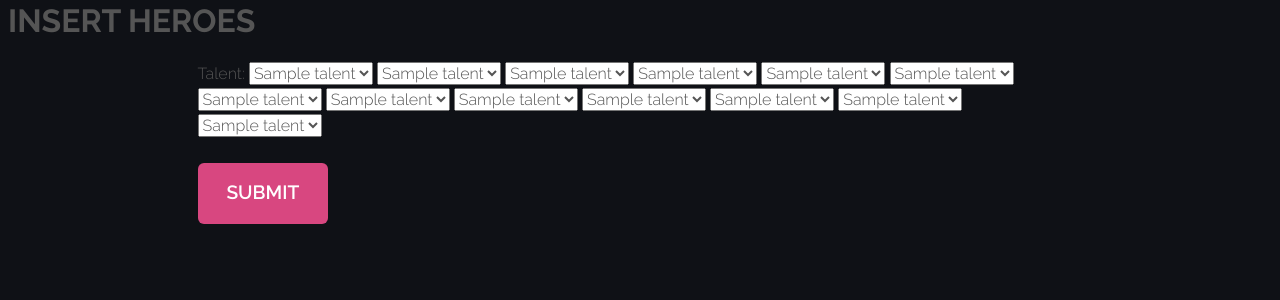
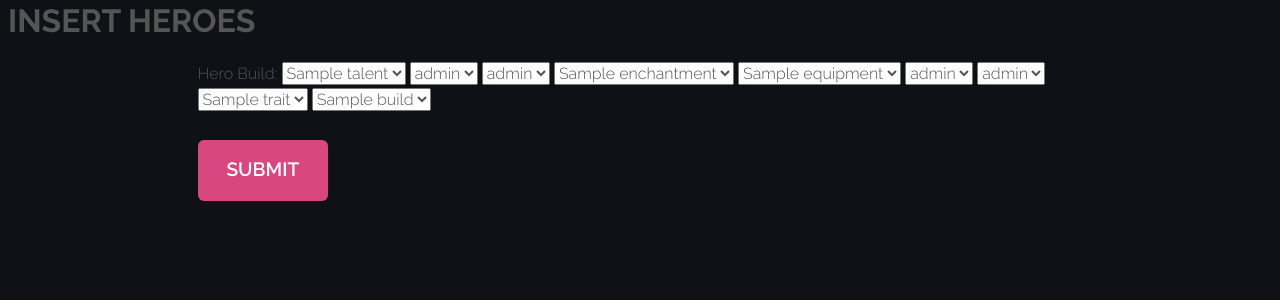
Before and after one commit to LukaCopar/cc-wiki, a PHP site: page /builds/insert.php in a window 1280 px wide. Shown: the top 300 px of the page. Run offline with PHP 8.4, Linux system fonts and the light colour scheme; tables that the repository leaves empty or names only in its code hold one stand-in row (values such as "Sample post").

Commit message:
naredu sm hero insert pa hero build insert

```diff
--- a/builds/insert.php
+++ b/builds/insert.php
@@ -6,7 +6,7 @@
 
 	<html>
 	<head>
-	    <title>Castle Clash Wiki</title>
+	    <title>Insert Hero Build</title>
 		<link rel="stylesheet" href="../../css/style.css" type="text/css">
 		<script src="../js/index.js"></script>
 
@@ -14,10 +14,10 @@
 
 	<body>
 	   <h1>INSERT HEROES</h1> </br>
-
+	   <div>
 		<form action="./insert_b.php" method="post" enctype="multipart/form-data">
 
-  <label>Talent:</label>
+  <label>Hero Build:</label>
   <select name="talent" id="talent">
   <?php
   $query = "SELECT name FROM talents";
@@ -28,9 +28,31 @@
 	 ?></option>
   </select>
 
-  <select name="talent" id="talent">
+  <select name="brakethrough" id="brakethrough">
   <?php
-  $query = "SELECT name FROM talents";
+  $query = "SELECT level FROM brakethroughs";
+  $stmt = $pdo ->query($query);
+	foreach ($stmt as $row){
+	?>
+	 <option name="talent" value="<?php echo($row['level']); ?>" > <?php echo($row['level']);}
+	 ?></option>
+  </select>
+
+
+  <select name="destiny" id="destiny">
+  <?php
+  $query = "SELECT level FROM destinys";
+  $stmt = $pdo ->query($query);
+	foreach ($stmt as $row){
+	?>
+	 <option name="talent" value="<?php echo($row['level']); ?>" > <?php echo($row['level']);}
+	 ?></option>
+  </select>
+
+
+  <select name="enchantment" id="enchantment">
+  <?php
+  $query = "SELECT name FROM enchantments";
   $stmt = $pdo ->query($query);
 	foreach ($stmt as $row){
 	?>
@@ -39,9 +61,9 @@
   </select>
 
 
-  <select name="talent" id="talent">
+  <select name="equipment" id="equipment">
   <?php
-  $query = "SELECT name FROM talents";
+  $query = "SELECT name FROM equipment";
   $stmt = $pdo ->query($query);
 	foreach ($stmt as $row){
 	?>
@@ -50,9 +72,31 @@
   </select>
 
 
-  <select name="talent" id="talent">
+  <select name="hero_lvl" id="hero_lvl">
   <?php
-  $query = "SELECT name FROM talents";
+  $query = "SELECT level FROM hero_lvl";
+  $stmt = $pdo ->query($query);
+	foreach ($stmt as $row){
+	?>
+	 <option name="talent" value="<?php echo($row['level']); ?>" > <?php echo($row['level']);}
+	 ?></option>
+  </select>
+
+
+  <select name="inscription" id="inscription">
+  <?php
+  $query = "SELECT level FROM inscriptions";
+  $stmt = $pdo ->query($query);
+	foreach ($stmt as $row){
+	?>
+	 <option name="talent" value="<?php echo($row['level']); ?>" > <?php echo($row['level']);}
+	 ?></option>
+  </select>
+
+
+  <select name="superior_trait" id="superior_trait">
+  <?php
+  $query = "SELECT name FROM superior_traits";
   $stmt = $pdo ->query($query);
 	foreach ($stmt as $row){
 	?>
@@ -61,9 +105,9 @@
   </select>
 
 
-  <select name="talent" id="talent">
+  <select name="trait_build" id="trait_build">
   <?php
-  $query = "SELECT name FROM talents";
+  $query = "SELECT name FROM trait_builds";
   $stmt = $pdo ->query($query);
 	foreach ($stmt as $row){
 	?>
@@ -72,99 +116,10 @@
   </select>
 
 
-  <select name="talent" id="talent">
-  <?php
-  $query = "SELECT name FROM talents";
-  $stmt = $pdo ->query($query);
-	foreach ($stmt as $row){
-	?>
-	 <option name="talent" value="<?php echo($row['name']); ?>" > <?php echo($row['name']);}
-	 ?></option>
-  </select>
-
-
-  <select name="talent" id="talent">
-  <?php
-  $query = "SELECT name FROM talents";
-  $stmt = $pdo ->query($query);
-	foreach ($stmt as $row){
-	?>
-	 <option name="talent" value="<?php echo($row['name']); ?>" > <?php echo($row['name']);}
-	 ?></option>
-  </select>
-
-
-  <select name="talent" id="talent">
-  <?php
-  $query = "SELECT name FROM talents";
-  $stmt = $pdo ->query($query);
-	foreach ($stmt as $row){
-	?>
-	 <option name="talent" value="<?php echo($row['name']); ?>" > <?php echo($row['name']);}
-	 ?></option>
-  </select>
-
-
-  <select name="talent" id="talent">
-  <?php
-  $query = "SELECT name FROM talents";
-  $stmt = $pdo ->query($query);
-	foreach ($stmt as $row){
-	?>
-	 <option name="talent" value="<?php echo($row['name']); ?>" > <?php echo($row['name']);}
-	 ?></option>
-  </select>
-
-
-  <select name="talent" id="talent">
-  <?php
-  $query = "SELECT name FROM talents";
-  $stmt = $pdo ->query($query);
-	foreach ($stmt as $row){
-	?>
-	 <option name="talent" value="<?php echo($row['name']); ?>" > <?php echo($row['name']);}
-	 ?></option>
-  </select>
-
-
-  <select name="talent" id="talent">
-  <?php
-  $query = "SELECT name FROM talents";
-  $stmt = $pdo ->query($query);
-	foreach ($stmt as $row){
-	?>
-	 <option name="talent" value="<?php echo($row['name']); ?>" > <?php echo($row['name']);}
-	 ?></option>
-  </select>
-
-
-  <select name="talent" id="talent">
-  <?php
-  $query = "SELECT name FROM talents";
-  $stmt = $pdo ->query($query);
-	foreach ($stmt as $row){
-	?>
-	 <option name="talent" value="<?php echo($row['name']); ?>" > <?php echo($row['name']);}
-	 ?></option>
-  </select>
-
-
-  <select name="talent" id="talent">
-  <?php
-  $query = "SELECT name FROM talents";
-  $stmt = $pdo ->query($query);
-	foreach ($stmt as $row){
-	?>
-	 <option name="talent" value="<?php echo($row['name']); ?>" > <?php echo($row['name']);}
-	 ?></option>
-  </select>
-
-
-
   <br><br>
   <input type="submit" value="submit">
 </form>
-
+</div>
 
 
 	</body>
--- a/builds/insert_b.php
+++ b/builds/insert_b.php
@@ -40,6 +40,6 @@ $title_id;
 
 
 
-	//header('Location: ./insert.php');
+	header('Location: ./insert.php');
 
 	?>
--- a/css/style.css
+++ b/css/style.css
@@ -5,6 +5,7 @@
 	h1 {
 		font-weight: bold;
 	}
+
 
 	#nav1lmao {
 		position: fixed;
```
Also changed, not shown: builds/insert_hero.php (added, +100 -0 lines), builds/insert_hero_b.php (added, +38 -0 lines).
